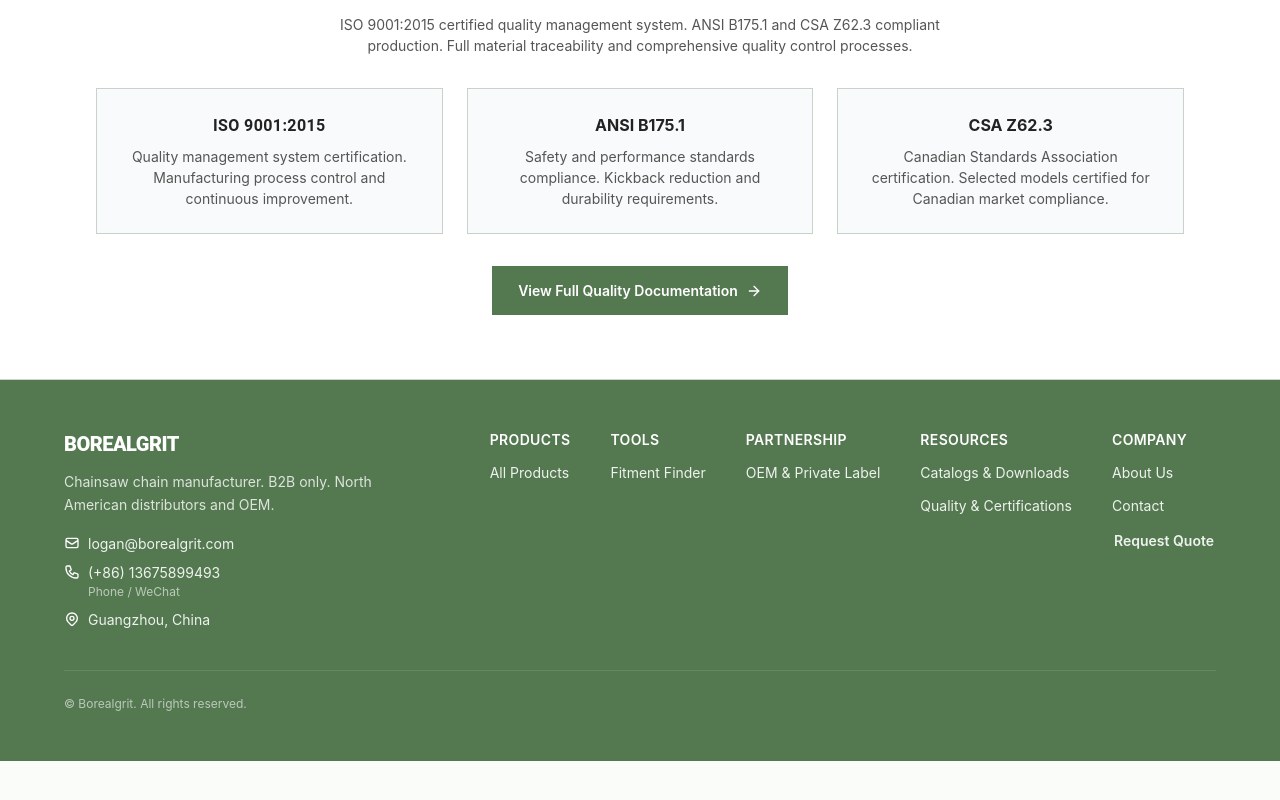
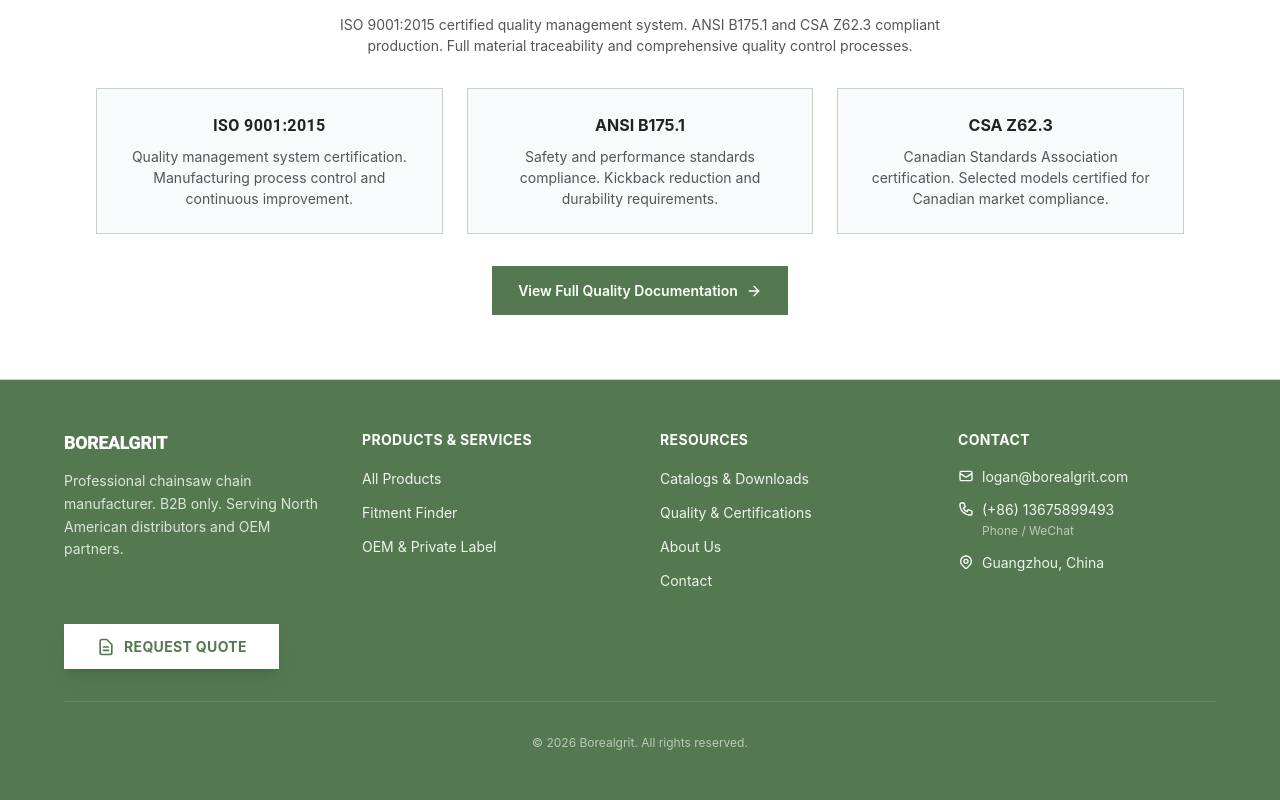
Before and after one commit to LoganOYoung/chainsaw-chain-supplier-borealgrit, a Next.js app: page / in a window 1280 px wide. Shown: the part 3351-4151 px from the top of the page. Before the commit the page ends 4112 px from the top, so only its background shows below. Built offline with nearby package versions, Linux system fonts and the light colour scheme.

Commit message:
Redesign footer with 4-column layout: About, Products & Services, Resources, Contact with prominent Request Quote CTA

```diff
--- a/components/Footer.tsx
+++ b/components/Footer.tsx
@@ -4,22 +4,79 @@ export default function Footer() {
   return (
     <footer className="border-t border-forest-brand/20 bg-[#547950] text-white py-12 px-4 sm:px-6 lg:px-8">
       <div className="max-w-6xl mx-auto">
-        <div className="flex flex-col md:flex-row justify-between gap-8">
-          <div className="md:max-w-xs">
-            <span className="font-heading font-extrabold text-white text-xl uppercase tracking-tight block mb-3">BOREALGRIT</span>
-            <p className="text-sm text-white/80 leading-relaxed mb-4">Chainsaw chain manufacturer. B2B only. North American distributors and OEM.</p>
+        {/* Four Column Layout */}
+        <div className="grid grid-cols-1 sm:grid-cols-2 lg:grid-cols-4 gap-8 lg:gap-10 mb-8">
 
-            {/* Contact Information */}
-            <div className="space-y-2 text-sm">
-              <div className="flex items-start gap-2">
+          {/* Column 1: About / Brand */}
+          <div>
+            <h3 className="font-heading font-extrabold text-white text-lg uppercase tracking-tight mb-3">BOREALGRIT</h3>
+            <p className="text-sm text-white/80 leading-relaxed">
+              Professional chainsaw chain manufacturer. B2B only. Serving North American distributors and OEM partners.
+            </p>
+          </div>
+
+          {/* Column 2: Products & Services */}
+          <div>
+            <h4 className="text-white text-sm font-bold uppercase tracking-wide mb-4">Products & Services</h4>
+            <ul className="space-y-2.5">
+              <li>
+                <Link href="/products" className="text-white/90 hover:text-white text-sm transition hover:underline">
+                  All Products
+                </Link>
+              </li>
+              <li>
+                <Link href="/fitment-finder" className="text-white/90 hover:text-white text-sm transition hover:underline">
+                  Fitment Finder
+                </Link>
+              </li>
+              <li>
+                <Link href="/oem-private-label" className="text-white/90 hover:text-white text-sm transition hover:underline">
+                  OEM & Private Label
+                </Link>
+              </li>
+            </ul>
+          </div>
+
+          {/* Column 3: Resources */}
+          <div>
+            <h4 className="text-white text-sm font-bold uppercase tracking-wide mb-4">Resources</h4>
+            <ul className="space-y-2.5">
+              <li>
+                <Link href="/resources" className="text-white/90 hover:text-white text-sm transition hover:underline">
+                  Catalogs & Downloads
+                </Link>
+              </li>
+              <li>
+                <Link href="/quality" className="text-white/90 hover:text-white text-sm transition hover:underline">
+                  Quality & Certifications
+                </Link>
+              </li>
+              <li>
+                <Link href="/about" className="text-white/90 hover:text-white text-sm transition hover:underline">
+                  About Us
+                </Link>
+              </li>
+              <li>
+                <Link href="/contact" className="text-white/90 hover:text-white text-sm transition hover:underline">
+                  Contact
+                </Link>
+              </li>
+            </ul>
+          </div>
+
+          {/* Column 4: Contact */}
+          <div>
+            <h4 className="text-white text-sm font-bold uppercase tracking-wide mb-4">Contact</h4>
+            <ul className="space-y-3 text-sm">
+              <li className="flex items-start gap-2">
                 <svg className="w-4 h-4 mt-0.5 flex-shrink-0" fill="none" stroke="currentColor" viewBox="0 0 24 24">
                   <path strokeLinecap="round" strokeLinejoin="round" strokeWidth="2" d="M3 8l7.89 5.26a2 2 0 002.22 0L21 8M5 19h14a2 2 0 002-2V7a2 2 0 00-2-2H5a2 2 0 00-2 2v10a2 2 0 002 2z" />
                 </svg>
-                <a href="mailto:logan@borealgrit.com" className="text-white/90 hover:text-white hover:underline transition">
+                <a href="mailto:logan@borealgrit.com" className="text-white/90 hover:text-white hover:underline transition break-all">
                   logan@borealgrit.com
                 </a>
-              </div>
-              <div className="flex items-start gap-2">
+              </li>
+              <li className="flex items-start gap-2">
                 <svg className="w-4 h-4 mt-0.5 flex-shrink-0" fill="none" stroke="currentColor" viewBox="0 0 24 24">
                   <path strokeLinecap="round" strokeLinejoin="round" strokeWidth="2" d="M3 5a2 2 0 012-2h3.28a1 1 0 01.948.684l1.498 4.493a1 1 0 01-.502 1.21l-2.257 1.13a11.042 11.042 0 005.516 5.516l1.13-2.257a1 1 0 011.21-.502l4.493 1.498a1 1 0 01.684.949V19a2 2 0 01-2 2h-1C9.716 21 3 14.284 3 6V5z" />
                 </svg>
@@ -27,61 +84,37 @@ export default function Footer() {
                   <a href="tel:+8613675899493" className="text-white/90 hover:text-white hover:underline transition">
                     (+86) 13675899493
                   </a>
-                  <span className="text-white/60 text-xs block">Phone / WeChat</span>
+                  <span className="text-white/60 text-xs block mt-0.5">Phone / WeChat</span>
                 </div>
-              </div>
-              <div className="flex items-start gap-2">
+              </li>
+              <li className="flex items-start gap-2">
                 <svg className="w-4 h-4 mt-0.5 flex-shrink-0" fill="none" stroke="currentColor" viewBox="0 0 24 24">
                   <path strokeLinecap="round" strokeLinejoin="round" strokeWidth="2" d="M17.657 16.657L13.414 20.9a1.998 1.998 0 01-2.827 0l-4.244-4.243a8 8 0 1111.314 0z" />
                   <path strokeLinecap="round" strokeLinejoin="round" strokeWidth="2" d="M15 11a3 3 0 11-6 0 3 3 0 016 0z" />
                 </svg>
                 <span className="text-white/90">Guangzhou, China</span>
-              </div>
-            </div>
-          </div>
-          <div className="flex flex-wrap gap-8 md:gap-10">
-            <div className="flex flex-col gap-3">
-              <span className="text-white text-sm font-semibold uppercase tracking-wide">Products</span>
-              <Link href="/products" className="text-white/90 hover:text-white text-sm transition">
-                All Products
-              </Link>
-            </div>
-            <div className="flex flex-col gap-3">
-              <span className="text-white text-sm font-semibold uppercase tracking-wide">Tools</span>
-              <Link href="/fitment-finder" className="text-white/90 hover:text-white text-sm transition">
-                Fitment Finder
-              </Link>
-            </div>
-            <div className="flex flex-col gap-3">
-              <span className="text-white text-sm font-semibold uppercase tracking-wide">Partnership</span>
-              <Link href="/oem-private-label" className="text-white/90 hover:text-white text-sm transition">
-                OEM & Private Label
-              </Link>
-            </div>
-            <div className="flex flex-col gap-3">
-              <span className="text-white text-sm font-semibold uppercase tracking-wide">Resources</span>
-              <Link href="/resources" className="text-white/90 hover:text-white text-sm transition">
-                Catalogs & Downloads
-              </Link>
-              <Link href="/quality" className="text-white/90 hover:text-white text-sm transition">
-                Quality & Certifications
-              </Link>
-            </div>
-            <div className="flex flex-col gap-3">
-              <span className="text-white text-sm font-semibold uppercase tracking-wide">Company</span>
-              <Link href="/about" className="text-white/90 hover:text-white text-sm transition">
-                About Us
-              </Link>
-              <Link href="/contact" className="text-white/90 hover:text-white text-sm transition">
-                Contact
-              </Link>
-              <Link href="/request-quote" className="text-white/90 hover:text-white hover:bg-white hover:text-forest-brand hover:px-2 hover:py-1 hover:-mx-2 hover:-my-1 border-2 border-transparent hover:border-forest-brand text-sm font-semibold text-forest-brand transition">
-                Request Quote
-              </Link>
-            </div>
+              </li>
+            </ul>
           </div>
         </div>
-        <p className="text-xs text-white/60 mt-10 pt-6 border-t border-white/10">© Borealgrit. All rights reserved.</p>
+
+        {/* Request Quote CTA - Full Width */}
+        <div className="mb-8 pb-8 border-b border-white/10">
+          <Link
+            href="/request-quote"
+            className="inline-flex items-center justify-center gap-2 px-8 py-3 bg-white text-forest-brand font-bold text-sm uppercase tracking-wide rounded-none hover:bg-white/90 transition shadow-lg hover:shadow-xl"
+          >
+            <svg className="w-5 h-5" fill="none" stroke="currentColor" viewBox="0 0 24 24">
+              <path strokeLinecap="round" strokeLinejoin="round" strokeWidth="2" d="M9 12h6m-6 4h6m2 5H7a2 2 0 01-2-2V5a2 2 0 012-2h5.586a1 1 0 01.707.293l5.414 5.414a1 1 0 01.293.707V19a2 2 0 01-2 2z" />
+            </svg>
+            Request Quote
+          </Link>
+        </div>
+
+        {/* Copyright */}
+        <div className="text-xs text-white/60 text-center">
+          © {new Date().getFullYear()} Borealgrit. All rights reserved.
+        </div>
       </div>
     </footer>
   )
```
